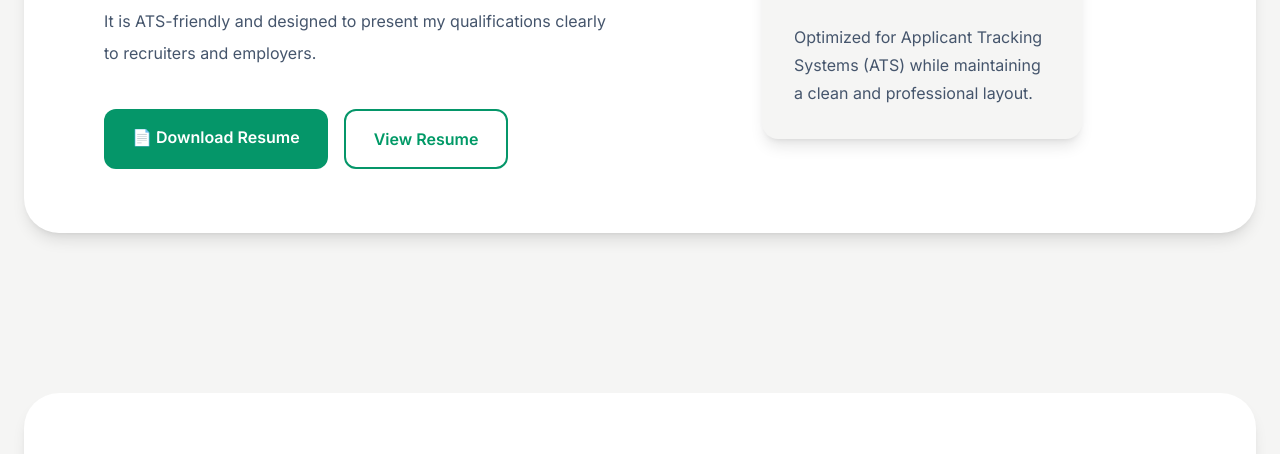
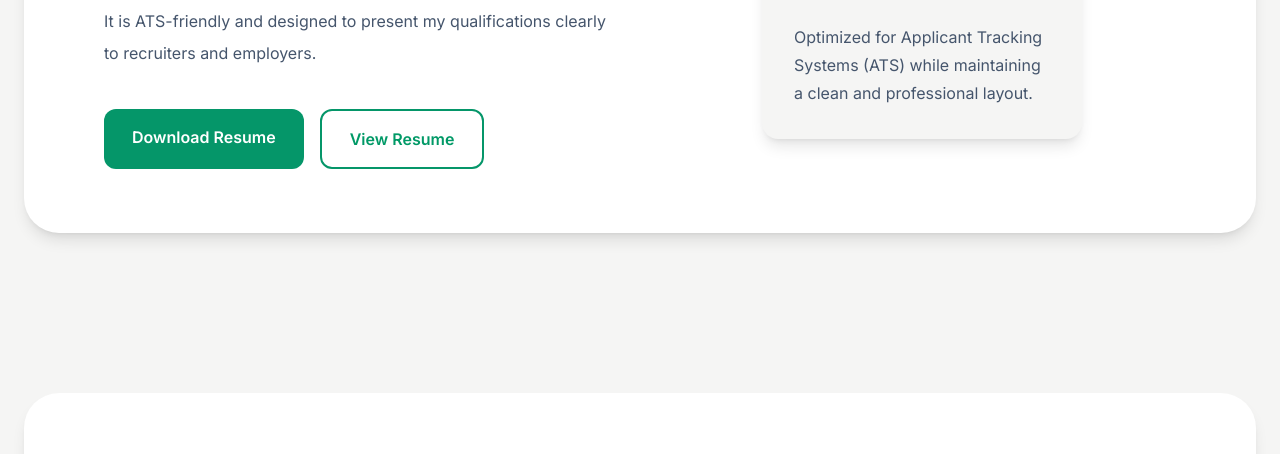
Before and after one commit to Chinenye997/personal-portfolio-AI-2, a website: page index.html in a window 1280 px wide. Shown: the part 4700-5154 px from the top of the page. Drawn offline with Linux system fonts and the light colour scheme.

Commit message:
Made update

```diff
--- a/index.html
+++ b/index.html
@@ -197,14 +197,14 @@
                     href="assets/resume/Edeh-Chinenye-FullStack-Web-Developer-Resume.pdf"
                     class="brand-bg text-white px-7 py-4 rounded-xl font-semibold transition-all duration-300 hover:-translate-y-1"
                   >
-                    Download Resume
+                  Download Resume
                   </a>
 
                   <a
                     href="pages/projects.html"
                     class="brand-bg text-white px-7 py-4 rounded-xl font-semibold transition-all duration-300 hover:-translate-y-1"
                   >
-                    View Projects
+                  View Projects
                   </a>
                 </div>
               </div>
@@ -594,7 +594,7 @@
                     download
                     class="brand-bg text-white px-7 py-4 rounded-xl font-semibold transition-all duration-300 hover:-translate-y-2"
                   >
-                    📄 Download Resume
+                    Download Resume
                   </a>
 
                   <a
```
